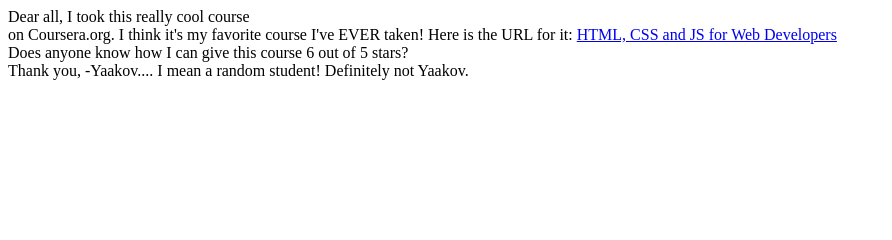
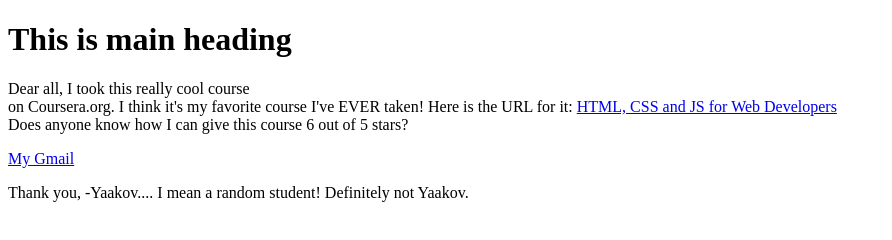
Before and after one commit to yashphadke123/coursera-test, a plain HTML site: page index.html in a window 1280 px wide. Shown: the whole page, without its empty margins (0-892 px from the left). Drawn offline with Linux system fonts and the light colour scheme.

Commit message:
kasdlhkf

```diff
--- a/index.html
+++ b/index.html
@@ -5,6 +5,7 @@
     </head>
     <body>
         <meta charset = "utf-8">
+        <h1>This is main heading</h1>
         <div>Dear all,
             <span>I took this really cool course
             </span></div>
@@ -18,7 +19,12 @@
             out of 5 stars?
             </div>
             <div>
-            Thank you,
+                <p>
+                    <a href="https://mail.google.com/mail/u/0/#inbox" target="_blank" title="Like our page">
+                       My Gmail
+                    </a>
+                </p>
+                Thank you,
             -Yaakov.... I mean a random student! Definitely not Yaakov.
             </div>
     </body>
```
